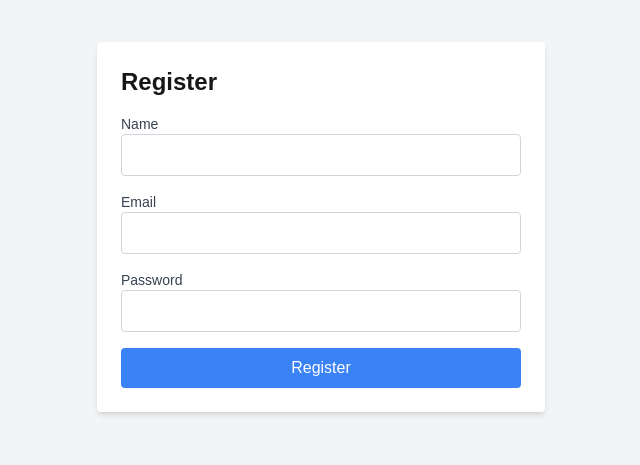
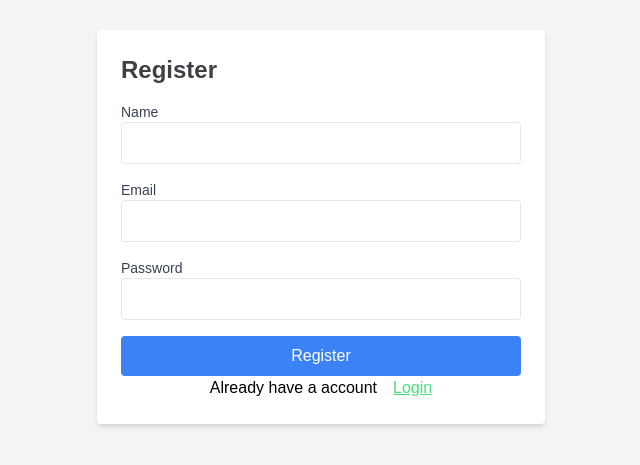
Before and after one commit to hars310/lms, a Next.js app: page /register in a window 1280 px wide. Shown: the part 173-638 px from the top of the page, without its empty margins (319-959 px from the left). Built offline with nearby package versions, Linux system fonts and the light colour scheme.

Commit message:
added dont have a account and have a account buttons

```diff
--- a/src/app/login/page.jsx
+++ b/src/app/login/page.jsx
@@ -1,6 +1,7 @@
 "use client"
 import { useState } from "react";
 import { useRouter } from "next/navigation";
+import Link from "next/link";
 
 export default function Login() {
   const [email, setEmail] = useState("");
@@ -28,19 +29,19 @@ export default function Login() {
   };
 
   return (
-    <div className="min-h-screen flex items-center justify-center bg-gray-100">
+    <div className="min-h-screen flex flex-col items-center justify-center bg-gray-100">
       <form
         onSubmit={handleSubmit}
         className="bg-white p-6 rounded shadow-md w-full max-w-md"
       >
-        <h1 className="text-2xl font-bold mb-4">Login</h1>
+        <h1 className="text-2xl font-bold text-zinc-700 mb-4">Login</h1>
         <div className="mb-4">
           <label className="block text-sm font-medium text-gray-700">Email</label>
           <input
             type="email"
             required
             onChange={(e) => setEmail(e.target.value)}
-            className="w-full border border-gray-300 p-2 rounded"
+            className="w-full border text-zinc-700 p-2 rounded"
           />
         </div>
         <div className="mb-4">
@@ -49,7 +50,7 @@ export default function Login() {
             type="password"
             required
             onChange={(e) => setPassword(e.target.value)}
-            className="w-full border border-gray-300 p-2 rounded"
+            className="w-full border text-zinc-700 p-2 rounded"
           />
         </div>
         <button
@@ -58,7 +59,12 @@ export default function Login() {
         >
           Login
         </button>
+        <p className="text-black text-center">
+        Dont have a account
+        <Link href={'/register'} className="underline text-red-500 ml-4">Register</Link>
+      </p>
       </form>
+
     </div>
   );
 }
--- a/src/app/register/page.jsx
+++ b/src/app/register/page.jsx
@@ -1,6 +1,7 @@
 "use client"
 import { useState } from "react";
 import { useRouter } from "next/navigation";
+import Link from "next/link";
 
 export default function Register() {
   const [formData, setFormData] = useState({
@@ -31,12 +32,12 @@ export default function Register() {
   };
 
   return (
-    <div className="min-h-screen flex items-center justify-center bg-gray-100">
+    <div className="min-h-screen flex flex-col items-center justify-center bg-gray-100">
       <form
         onSubmit={handleSubmit}
         className="bg-white p-6 rounded shadow-md w-full max-w-md"
       >
-        <h1 className="text-2xl font-bold mb-4">Register</h1>
+        <h1 className="text-2xl text-zinc-700 font-bold mb-4">Register</h1>
         <div className="mb-4">
           <label className="block text-sm font-medium text-gray-700">Name</label>
           <input
@@ -44,7 +45,7 @@ export default function Register() {
             name="name"
             required
             onChange={(e) => setFormData({ ...formData, name: e.target.value })}
-            className="w-full border border-gray-300 p-2 rounded"
+            className="w-full border text-zinc-700 p-2 rounded"
           />
         </div>
         <div className="mb-4">
@@ -54,7 +55,7 @@ export default function Register() {
             name="email"
             required
             onChange={(e) => setFormData({ ...formData, email: e.target.value })}
-            className="w-full border border-gray-300 p-2 rounded"
+            className="w-full border text-zinc-700 p-2 rounded"
           />
         </div>
         <div className="mb-4">
@@ -64,7 +65,7 @@ export default function Register() {
             name="password"
             required
             onChange={(e) => setFormData({ ...formData, password: e.target.value })}
-            className="w-full border border-gray-300 p-2 rounded"
+            className="w-full border text-zinc-700 p-2 rounded"
           />
         </div>
         {formData.role === "admin" && (
@@ -78,7 +79,7 @@ export default function Register() {
               onChange={(e) =>
                 setFormData({ ...formData, adminKey: e.target.value })
               }
-              className="w-full border border-gray-300 p-2 rounded"
+              className="w-full border text-zinc-700 p-2 rounded"
             />
           </div>
         )}
@@ -88,7 +89,13 @@ export default function Register() {
         >
           Register
         </button>
+        <p className="text-center text-black">
+        Already have a account
+        <Link href={'/login'} className="ml-4 text-green-400 underline">Login</Link>
+      </p>
       </form>
+
+
     </div>
   );
 }
```
